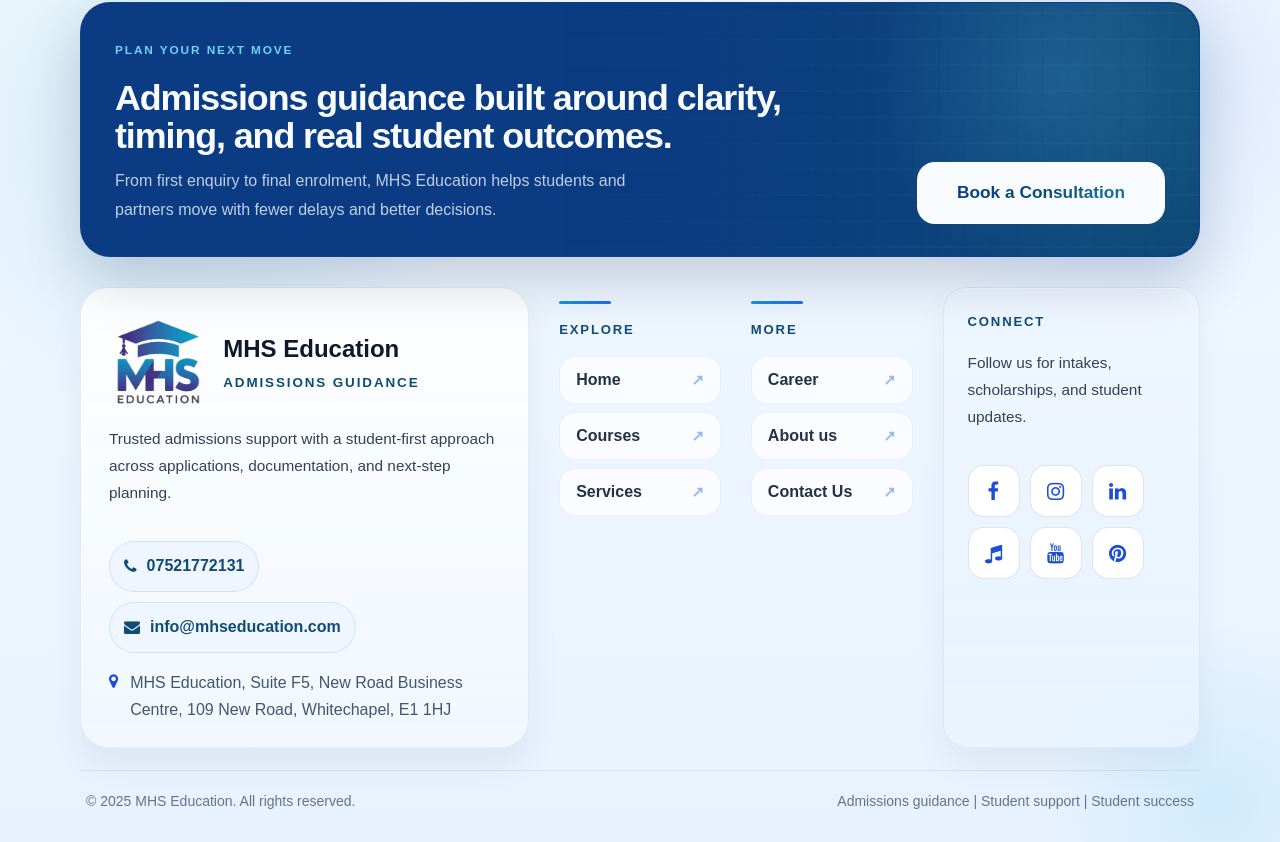
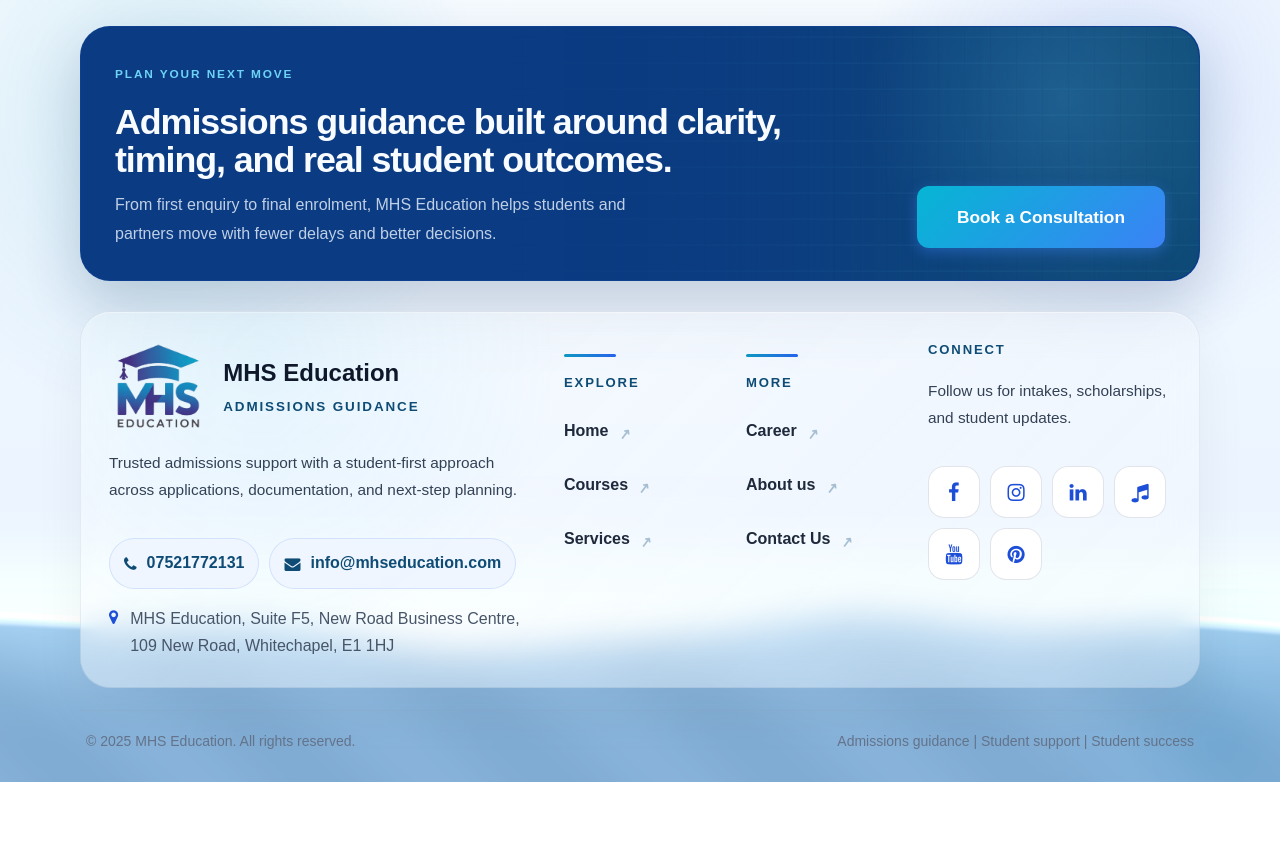
Before and after one commit to JomsonGit738/mhs-education, a Next.js app: page /courses in a window 1280 px wide. Shown: the part 1925-2767 px from the top of the page. After the commit the page ends 2707 px from the top, so only its background shows below. Built offline with nearby package versions, Linux system fonts and the light colour scheme.

Commit message:
styles- footer

```diff
--- a/app/globals.css
+++ b/app/globals.css
@@ -2,6 +2,11 @@
   font-family: "Poppins", sans-serif;
   --app-shell-gutter: 18px;
   --app-shell-max-width: 100%;
+  --button-gradient: linear-gradient(135deg, #06b6d4, #3b82f6);
+  --button-primary-shadow: 0 4px 14px rgba(59, 130, 246, 0.4);
+  --button-primary-shadow-hover: 0 6px 18px rgba(59, 130, 246, 0.4);
+  --button-secondary-shadow: 0 4px 14px rgba(59, 130, 246, 0.14);
+  --button-secondary-shadow-hover: 0 6px 18px rgba(59, 130, 246, 0.22);
 }
 
 * {
@@ -193,28 +198,94 @@
   }
 }
 
-/* Interactive inverted CTA styling shared by hero + header */
-.btn-apply-invert {
-  /* Darker mixed gradient for richer contrast */
-  background: linear-gradient(135deg, #0b3b82, #0f4c75 45%, #0d6efd);
-  color: #fff;
-  border: 0;
-  transition: all 0.2s ease;
+/* Shared text button system */
+.btn:not(.btn-link),
+.btn-apply-invert,
+.hero-section__action {
+  display: inline-flex !important;
+  align-items: center;
+  justify-content: center;
+  min-height: 48px;
+  padding: 12px 24px !important;
+  border-radius: 12px !important;
+  font-size: 16px;
   font-weight: 600;
-  box-shadow: 0 4px 12px rgba(13, 70, 125, 0.25);
-}
-
+  line-height: 1.2;
+  cursor: pointer;
+  text-align: center;
+  text-decoration: none !important;
+  transform: translateY(0);
+  transition:
+    transform 0.2s ease,
+    box-shadow 0.2s ease,
+    border-color 0.2s ease,
+    background-color 0.2s ease,
+    color 0.2s ease;
+}
+
+.btn-primary,
+.btn-apply-invert,
+.hero-section__action:not(.hero-section__action--secondary) {
+  color: #fff !important;
+  background: var(--button-gradient) !important;
+  border: 0 !important;
+  box-shadow: var(--button-primary-shadow) !important;
+}
+
+.btn-primary:hover,
+.btn-primary:focus,
 .btn-apply-invert:hover,
-.btn-apply-invert:focus {
-  background: linear-gradient(135deg, #0a356f, #0d4b73 45%, #0b5ed7);
-  color: #fff;
-  box-shadow: 0 6px 18px rgba(13, 70, 125, 0.38);
-  transform: translateY(-1px);
-}
-
-.btn-apply-invert:active {
+.btn-apply-invert:focus,
+.hero-section__action:not(.hero-section__action--secondary):hover,
+.hero-section__action:not(.hero-section__action--secondary):focus {
+  color: #fff !important;
+  transform: translateY(-2px);
+  box-shadow: var(--button-primary-shadow-hover) !important;
+}
+
+.btn-primary:active,
+.btn-primary:not(:disabled):not(.disabled):active,
+.btn-apply-invert:active,
+.hero-section__action:not(.hero-section__action--secondary):active {
+  color: #fff !important;
   transform: translateY(0);
-  box-shadow: 0 4px 12px rgba(13, 70, 125, 0.28);
+  box-shadow: var(--button-primary-shadow) !important;
+}
+
+.btn-outline-primary,
+.hero-section__action--secondary {
+  color: #2563eb !important;
+  background: #fff !important;
+  border: 1px solid rgba(59, 130, 246, 0.55) !important;
+  box-shadow: var(--button-secondary-shadow) !important;
+}
+
+.btn-outline-primary:hover,
+.btn-outline-primary:focus,
+.hero-section__action--secondary:hover,
+.hero-section__action--secondary:focus {
+  color: #06b6d4 !important;
+  background: #fff !important;
+  border-color: rgba(6, 182, 212, 0.78) !important;
+  transform: translateY(-2px);
+  box-shadow: var(--button-secondary-shadow-hover) !important;
+}
+
+.btn-outline-primary:active,
+.btn-outline-primary:not(:disabled):not(.disabled):active,
+.hero-section__action--secondary:active {
+  color: #2563eb !important;
+  background: #fff !important;
+  border-color: rgba(59, 130, 246, 0.55) !important;
+  transform: translateY(0);
+  box-shadow: var(--button-secondary-shadow) !important;
+}
+
+.btn:focus-visible,
+.btn-apply-invert:focus-visible,
+.hero-section__action:focus-visible {
+  outline: 3px solid rgba(6, 182, 212, 0.32);
+  outline-offset: 3px;
 }
 
 .hero-section {
@@ -302,41 +373,20 @@
 }
 
 .hero-section__action {
-  display: inline-flex;
-  align-items: center;
-  justify-content: center;
   min-height: 56px;
-  padding: 0 26px;
-  border-radius: 999px;
-  border: 1px solid transparent;
-  font-size: 0.96rem;
-  font-weight: 700;
   letter-spacing: 0.01em;
-  transition:
-    transform 0.2s ease,
-    border-color 0.2s ease,
-    box-shadow 0.2s ease,
-    background-color 0.2s ease,
-    color 0.2s ease;
 }
 
 .hero-section__action:hover,
 .hero-section__action:focus {
-  transform: translateY(-1px);
+  transform: translateY(-2px);
 }
 
 .hero-section__action--secondary {
-  background: rgba(255, 255, 255, 0.72);
-  border-color: rgba(15, 35, 61, 0.12);
-  color: #10233d;
-  box-shadow: 0 14px 30px rgba(15, 23, 42, 0.08);
 }
 
 .hero-section__action--secondary:hover,
 .hero-section__action--secondary:focus {
-  color: #10233d;
-  border-color: rgba(15, 35, 61, 0.18);
-  box-shadow: 0 18px 34px rgba(15, 23, 42, 0.12);
 }
 
 .hero-section__stats {
@@ -1605,8 +1655,20 @@
     linear-gradient(180deg, #f7fafc 0%, #edf3fb 46%, #ffffff 100%);
 }
 
+.services-modern .services-modern__layout {
+  display: grid;
+  grid-template-columns: minmax(260px, 0.72fr) minmax(0, 1.28fr);
+  gap: clamp(34px, 5vw, 74px);
+  align-items: center;
+}
+
+.services-modern .services-modern__content {
+  max-width: 520px;
+  padding-top: 10px;
+}
+
 .services-modern .services-modern__title {
-  margin: 0;
+  margin: 0 0 18px;
   color: #10233d;
   font-size: clamp(2rem, 3.3vw, 2.7rem);
   font-weight: 800;
@@ -1616,7 +1678,7 @@
 
 .services-modern .services-modern__intro {
   max-width: 62ch;
-  margin: 0 auto;
+  margin: 0;
   color: #5a6b80 !important;
   font-size: clamp(1rem, 1.35vw, 1.08rem);
   line-height: 1.85;
@@ -1624,7 +1686,9 @@
 
 .services-modern .services-grid {
   display: grid;
-  grid-template-columns: repeat(auto-fit, minmax(240px, 1fr));
+  justify-self: end;
+  width: min(100%, 900px);
+  grid-template-columns: repeat(2, minmax(230px, 1fr));
   gap: 22px;
 }
 
@@ -1642,7 +1706,6 @@
   overflow: hidden;
   isolation: isolate;
   transition:
-    transform 0.28s ease,
     box-shadow 0.28s ease,
     border-color 0.28s ease,
     background 0.28s ease;
@@ -1676,7 +1739,6 @@
   border-radius: 999px;
   background: radial-gradient(circle, rgba(37, 99, 235, 0.16), rgba(37, 99, 235, 0));
   opacity: 0.58;
-  transform: translate3d(0, 12px, 0);
 }
 
 .services-modern .service-card-gradient {
@@ -1692,7 +1754,6 @@
 }
 
 .services-modern .service-card:hover {
-  transform: translateY(-10px);
   border-color: rgba(37, 99, 235, 0.22);
   box-shadow:
     0 30px 64px rgba(15, 23, 42, 0.12),
@@ -1701,7 +1762,6 @@
 
 .services-modern .service-card:hover::after {
   opacity: 0.9;
-  transform: translate3d(-10px, -4px, 0) scale(1.08);
 }
 
 .services-modern .service-body {
@@ -1726,6 +1786,11 @@
 }
 
 @media (max-width: 767px) {
+  .services-modern .services-modern__layout {
+    grid-template-columns: 1fr;
+    gap: 28px;
+  }
+
   .services-modern .services-modern__title {
     font-size: 1.8rem;
     line-height: 1.12;
@@ -1737,7 +1802,8 @@
   }
 
   .services-modern .services-grid {
-    grid-template-columns: repeat(auto-fit, minmax(200px, 1fr));
+    width: 100%;
+    grid-template-columns: 1fr;
   }
 
   .services-modern .service-card {
@@ -1756,7 +1822,18 @@
 
 @media (min-width: 1200px) {
   .services-modern .services-grid {
-    grid-template-columns: repeat(5, 1fr);
+    grid-template-columns: repeat(2, minmax(260px, 1fr));
+  }
+}
+
+@media (min-width: 992px) and (max-width: 1199px) {
+  .services-modern .services-modern__layout {
+    grid-template-columns: minmax(240px, 0.82fr) minmax(0, 1.18fr);
+    gap: 34px;
+  }
+
+  .services-modern .services-grid {
+    grid-template-columns: 1fr;
   }
 }
 
@@ -3036,6 +3113,17 @@
   border-radius: 999px;
   background: radial-gradient(circle, rgba(109, 211, 245, 0.2) 0%, transparent 70%);
   pointer-events: none;
+  z-index: 0;
+}
+
+.footer-wave-canvas {
+  position: absolute;
+  inset: auto 0 0;
+  width: 100%;
+  height: min(50vh, 360px);
+  pointer-events: none;
+  z-index: 0;
+  opacity: 0.72;
 }
 
 .footer-modern .container {
@@ -3149,11 +3237,7 @@
 
 .footer-modern .footer-lead__button span {
   display: inline-block;
-  background-image: linear-gradient(135deg, #0b3b82 0%, #0f4c75 52%, #1d7aa8 100%);
-  -webkit-background-clip: text;
-  background-clip: text;
-  -webkit-text-fill-color: transparent;
-  color: transparent;
+  color: inherit;
 }
 
 .footer-modern .footer-lead__button:hover,
@@ -3182,10 +3266,37 @@
 }
 
 .footer-modern .footer-grid {
+  position: relative;
   display: grid;
   gap: 22px 30px;
   grid-template-columns: repeat(12, minmax(0, 1fr));
   align-items: start;
+  padding: 28px;
+  border: 1px solid rgba(148, 163, 184, 0.16);
+  border-radius: 30px;
+  background: rgba(255, 255, 255, 0.28);
+  backdrop-filter: blur(18px);
+  -webkit-backdrop-filter: blur(18px);
+  box-shadow:
+    0 24px 54px rgba(15, 23, 42, 0.05),
+    inset 0 1px 0 rgba(255, 255, 255, 0.46);
+  overflow: hidden;
+}
+
+.footer-modern .footer-grid::before {
+  content: "";
+  position: absolute;
+  inset: 0;
+  background:
+    linear-gradient(135deg, rgba(255, 255, 255, 0.18), rgba(219, 234, 254, 0.08)),
+    radial-gradient(circle at 16% 12%, rgba(109, 211, 245, 0.12), transparent 30%);
+  pointer-events: none;
+  z-index: 0;
+}
+
+.footer-modern .footer-grid > * {
+  position: relative;
+  z-index: 1;
 }
 
 .footer-modern .footer-card {
@@ -3203,14 +3314,11 @@
 
 .footer-modern .footer-card--brand {
   grid-column: span 5;
-  padding: 28px 28px 24px;
-  border: 1px solid rgba(148, 163, 184, 0.18);
-  border-radius: 28px;
-  background:
-    linear-gradient(180deg, rgba(255, 255, 255, 0.94), rgba(241, 248, 255, 0.9));
-  box-shadow:
-    0 16px 34px rgba(15, 23, 42, 0.06),
-    inset 0 1px 0 rgba(255, 255, 255, 0.65);
+  padding: 0;
+  border: 0;
+  border-radius: 0;
+  background: transparent;
+  box-shadow: none;
 }
 
 .footer-modern .footer-card--nav {
@@ -3231,17 +3339,11 @@
 .footer-modern .footer-card--connect {
   grid-column: span 3;
   gap: 18px;
-  padding: 24px 24px 22px;
-  border: 1px solid rgba(148, 163, 184, 0.16);
-  border-radius: 24px;
-  box-shadow:
-    0 16px 34px rgba(15, 23, 42, 0.05),
-    inset 0 1px 0 rgba(255, 255, 255, 0.65);
-}
-
-.footer-modern .footer-card--connect {
-  background:
-    linear-gradient(180deg, rgba(239, 246, 255, 0.92), rgba(231, 243, 255, 0.88));
+  padding: 0;
+  border: 0;
+  border-radius: 0;
+  background: transparent;
+  box-shadow: none;
 }
 
 .footer-modern .footer-logo {
@@ -3363,7 +3465,7 @@
   padding: 0;
   margin: 0;
   display: grid;
-  gap: 8px;
+  gap: 10px;
 }
 
 .footer-modern .footer-links li {
@@ -3371,53 +3473,96 @@
 }
 
 .footer-modern .footer-links a {
-  display: flex;
-  align-items: center;
-  justify-content: space-between;
-  width: 100%;
-  min-height: 48px;
-  padding: 0 16px;
-  border: 1px solid rgba(148, 163, 184, 0.14);
-  border-radius: 16px;
-  background: rgba(255, 255, 255, 0.72);
-  color: #243244;
-  font-weight: 600;
+  position: relative;
+  display: inline-flex;
+  align-items: center;
+  justify-content: flex-start;
+  width: fit-content;
+  min-height: 38px;
+  padding: 3px 28px 3px 0;
+  border: 0;
+  border-radius: 0;
+  background: transparent;
+  color: #1e293b;
+  font-weight: 700;
   line-height: 1.4;
+  overflow: hidden;
+  transform: translateX(0);
   transition:
-    background-color 0.2s ease,
-    border-color 0.2s ease,
-    box-shadow 0.2s ease,
     color 0.2s ease,
-    transform 0.2s ease;
+    opacity 0.16s ease,
+    transform 0.24s cubic-bezier(0.22, 1, 0.36, 1);
+}
+
+.footer-modern .footer-links a::before {
+  content: "";
+  position: absolute;
+  right: 28px;
+  bottom: 5px;
+  left: 0;
+  height: 2px;
+  border-radius: 999px;
+  background: linear-gradient(90deg, #0e97c1 0%, #2563eb 72%, transparent 100%);
+  opacity: 0;
+  transform: translateX(-24%) scaleX(0.32);
+  transform-origin: left center;
+  transition:
+    opacity 0.2s ease,
+    transform 0.26s cubic-bezier(0.22, 1, 0.36, 1);
 }
 
 .footer-modern .footer-links a::after {
   content: "↗";
-  color: rgba(37, 99, 235, 0.46);
-  font-size: 0.92rem;
+  position: absolute;
+  right: 0;
+  color: rgba(14, 76, 117, 0.46);
+  font-size: 0.88rem;
+  line-height: 1;
+  opacity: 0.72;
+  transform: translate(-6px, 3px) rotate(-8deg);
   transition:
     color 0.2s ease,
-    transform 0.2s ease;
+    opacity 0.2s ease,
+    transform 0.24s cubic-bezier(0.22, 1, 0.36, 1);
 }
 
 .footer-modern .footer-links a:hover {
-  color: #1d4ed8;
+  color: #0b3b82;
   text-decoration: none;
-  transform: translateY(-1px);
-  background: #ffffff;
-  border-color: rgba(37, 99, 235, 0.22);
-  box-shadow: 0 12px 24px rgba(37, 99, 235, 0.08);
+  transform: translateX(6px);
+}
+
+.footer-modern .footer-links a:hover::before {
+  opacity: 1;
+  transform: translateX(0) scaleX(1);
 }
 
 .footer-modern .footer-links a:hover::after {
-  color: #2563eb;
-  transform: translate(1px, -1px);
+  color: #0e97c1;
+  opacity: 1;
+  transform: translate(0, -1px) rotate(0deg);
+}
+
+.footer-modern .footer-links a:active {
+  opacity: 0.72;
+  transform: translateX(4px) scale(0.98);
+}
+
+.footer-modern .footer-links a:active::before {
+  opacity: 1;
+  transform: translateX(0) scaleX(0.82);
 }
 
 .footer-modern .footer-links a:focus-visible {
-  outline: none;
-  border-color: rgba(37, 99, 235, 0.32);
-  box-shadow: 0 0 0 4px rgba(37, 99, 235, 0.12);
+  outline: 2px solid rgba(14, 151, 193, 0.55);
+  outline-offset: 5px;
+  color: #0b3b82;
+}
+
+@media (hover: none) {
+  .footer-modern .footer-links a {
+    min-height: 44px;
+  }
 }
 
 .footer-modern .social-grid {
@@ -3482,6 +3627,7 @@
 
   .footer-modern .footer-grid {
     grid-template-columns: repeat(2, minmax(0, 1fr));
+    padding: 24px;
   }
 
   .footer-modern .footer-card--brand,
@@ -3491,12 +3637,10 @@
 
   .footer-modern .footer-card--brand,
   .footer-modern .footer-card--connect {
-    padding: 24px 24px 22px;
-    border: 1px solid rgba(148, 163, 184, 0.16);
-    border-radius: 24px;
-    box-shadow:
-      0 16px 34px rgba(15, 23, 42, 0.05),
-      inset 0 1px 0 rgba(255, 255, 255, 0.65);
+    padding: 0;
+    border: 0;
+    border-radius: 0;
+    box-shadow: none;
   }
 
   .footer-modern .footer-card--nav {
@@ -3516,13 +3660,15 @@
   }
 
   .footer-modern .footer-card {
-    padding: 20px 18px;
-    border-radius: 20px;
+    padding: 0;
+    border-radius: 0;
   }
 
   .footer-modern .footer-grid {
     grid-template-columns: 1fr;
     gap: 18px;
+    padding: 20px;
+    border-radius: 24px;
   }
 
   .footer-modern .footer-card--nav {
--- a/src/components/Footer.tsx
+++ b/src/components/Footer.tsx
@@ -1,11 +1,13 @@
 import Link from 'next/link';
 import { brand, navLinks, socialLinks } from '../data/content';
+import { FooterWaveCanvas } from './FooterWaveCanvas';
 
 const primaryLinks = navLinks.slice(0, 3);
 const secondaryLinks = navLinks.slice(3);
 
 export const Footer = () => (
   <footer className="footer-modern">
+    <FooterWaveCanvas />
     <div className="container">
       <div className="footer-lead">
         <div className="footer-lead__copy">
--- /dev/null
+++ b/src/components/FooterWaveCanvas.tsx
@@ -0,0 +1,180 @@
+'use client';
+
+import { useEffect, useRef } from 'react';
+
+const vertexShaderSource = `
+  attribute vec4 position;
+
+  void main() {
+    gl_Position = position;
+  }
+`;
+
+const fragmentShaderSource = `
+  precision mediump float;
+
+  uniform float u_time;
+  uniform vec2 u_resolution;
+
+  float wave(vec2 uv, float speed, float scale, float height) {
+    return sin((uv.x * scale) + (u_time * speed)) * height;
+  }
+
+  void main() {
+    vec2 uv = gl_FragCoord.xy / u_resolution.xy;
+
+    float horizon =
+      0.44 +
+      wave(uv, 1.2, 8.0, 0.035) +
+      wave(uv, -1.7, 15.0, 0.018) +
+      wave(uv, 0.7, 27.0, 0.009);
+
+    float waterMask = smoothstep(horizon + 0.018, horizon - 0.02, uv.y);
+    float foam = smoothstep(horizon + 0.012, horizon - 0.002, uv.y) - smoothstep(horizon - 0.018, horizon - 0.035, uv.y);
+    float ripple = sin((uv.x * 34.0) + (uv.y * 10.0) + (u_time * 1.8)) * 0.5 + 0.5;
+    float depth = smoothstep(1.0, 0.08, uv.y);
+
+    vec3 topColor = vec3(0.63, 0.88, 0.98);
+    vec3 deepColor = vec3(0.05, 0.30, 0.52);
+    vec3 waterColor = mix(topColor, deepColor, depth);
+    waterColor += ripple * 0.05 * waterMask;
+
+    vec3 mistColor = vec3(0.90, 0.96, 1.0);
+    float mist = smoothstep(0.82, 0.12, uv.y) * (1.0 - waterMask) * 0.22;
+
+    vec3 color = mix(mistColor, waterColor, waterMask);
+    color = mix(color, vec3(0.92, 0.98, 1.0), foam * 0.58);
+
+    float alpha = max(waterMask * 0.82, mist);
+    gl_FragColor = vec4(color, alpha);
+  }
+`;
+
+function createShader(gl: WebGLRenderingContext, type: number, source: string) {
+  const shader = gl.createShader(type);
+
+  if (!shader) {
+    return null;
+  }
+
+  gl.shaderSource(shader, source);
+  gl.compileShader(shader);
+
+  if (!gl.getShaderParameter(shader, gl.COMPILE_STATUS)) {
+    gl.deleteShader(shader);
+    return null;
+  }
+
+  return shader;
+}
+
+function createProgram(gl: WebGLRenderingContext) {
+  const vertexShader = createShader(gl, gl.VERTEX_SHADER, vertexShaderSource);
+  const fragmentShader = createShader(gl, gl.FRAGMENT_SHADER, fragmentShaderSource);
+
+  if (!vertexShader || !fragmentShader) {
+    return null;
+  }
+
+  const program = gl.createProgram();
+
+  if (!program) {
+    return null;
+  }
+
+  gl.attachShader(program, vertexShader);
+  gl.attachShader(program, fragmentShader);
+  gl.linkProgram(program);
+
+  gl.deleteShader(vertexShader);
+  gl.deleteShader(fragmentShader);
+
+  if (!gl.getProgramParameter(program, gl.LINK_STATUS)) {
+    gl.deleteProgram(program);
+    return null;
+  }
+
+  return program;
+}
+
+function resizeCanvasToDisplaySize(canvas: HTMLCanvasElement) {
+  const scale = window.devicePixelRatio > 1 ? 0.5 : 0.75;
+  const width = Math.max(1, Math.floor(canvas.clientWidth * window.devicePixelRatio * scale));
+  const height = Math.max(1, Math.floor(canvas.clientHeight * window.devicePixelRatio * scale));
+
+  if (canvas.width !== width || canvas.height !== height) {
+    canvas.width = width;
+    canvas.height = height;
+  }
+}
+
+export function FooterWaveCanvas() {
+  const canvasRef = useRef<HTMLCanvasElement | null>(null);
+
+  useEffect(() => {
+    const canvas = canvasRef.current;
+    const gl = canvas?.getContext('webgl', { alpha: true, antialias: false });
+
+    if (!canvas || !gl) {
+      return;
+    }
+
+    const activeCanvas = canvas;
+    const activeGl = gl;
+    const program = createProgram(activeGl);
+
+    if (!program) {
+      return;
+    }
+
+    const positionLocation = activeGl.getAttribLocation(program, 'position');
+    const timeLocation = activeGl.getUniformLocation(program, 'u_time');
+    const resolutionLocation = activeGl.getUniformLocation(program, 'u_resolution');
+    const positionBuffer = activeGl.createBuffer();
+    const prefersReducedMotion = window.matchMedia('(prefers-reduced-motion: reduce)').matches;
+    let animationFrame = 0;
+
+    const positions = new Float32Array([
+      -1, -1, 0,
+      1, -1, 0,
+      -1, 1, 0,
+      -1, 1, 0,
+      1, -1, 0,
+      1, 1, 0,
+    ]);
+
+    activeGl.bindBuffer(activeGl.ARRAY_BUFFER, positionBuffer);
+    activeGl.bufferData(activeGl.ARRAY_BUFFER, positions, activeGl.STATIC_DRAW);
+    activeGl.enable(activeGl.BLEND);
+    activeGl.blendFunc(activeGl.SRC_ALPHA, activeGl.ONE_MINUS_SRC_ALPHA);
+
+    function render(time: number) {
+      resizeCanvasToDisplaySize(activeCanvas);
+
+      activeGl.viewport(0, 0, activeCanvas.width, activeCanvas.height);
+      activeGl.clearColor(0, 0, 0, 0);
+      activeGl.clear(activeGl.COLOR_BUFFER_BIT);
+      activeGl.useProgram(program);
+      activeGl.bindBuffer(activeGl.ARRAY_BUFFER, positionBuffer);
+      activeGl.enableVertexAttribArray(positionLocation);
+      activeGl.vertexAttribPointer(positionLocation, 3, activeGl.FLOAT, false, 0, 0);
+      activeGl.uniform1f(timeLocation, time * 0.002);
+      activeGl.uniform2f(resolutionLocation, activeCanvas.width, activeCanvas.height);
+      activeGl.drawArrays(activeGl.TRIANGLES, 0, 6);
+
+      if (!prefersReducedMotion) {
+        animationFrame = requestAnimationFrame(render);
+      }
+    }
+
+    animationFrame = requestAnimationFrame(render);
+
+    return () => {
+      cancelAnimationFrame(animationFrame);
+      activeGl.deleteBuffer(positionBuffer);
+      activeGl.deleteProgram(program);
+    };
+  }, []);
+
+  return <canvas ref={canvasRef} className="footer-wave-canvas" aria-hidden="true" />;
+}
```
Also changed, not shown: src/components/Services.tsx (+8 -8 lines).
